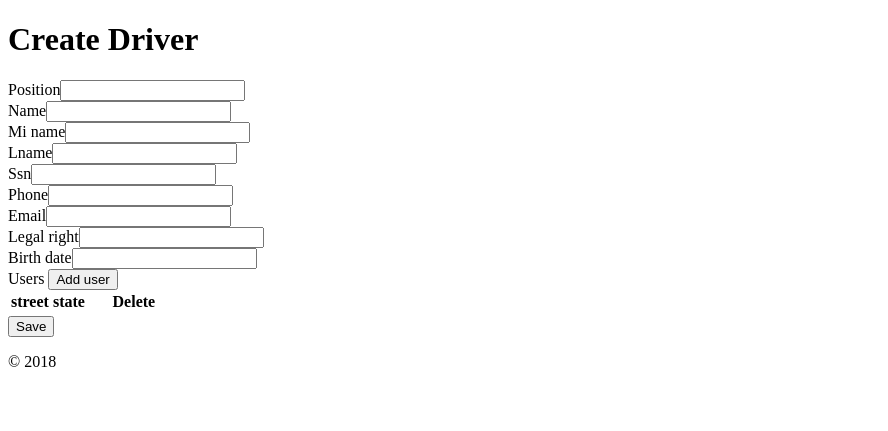
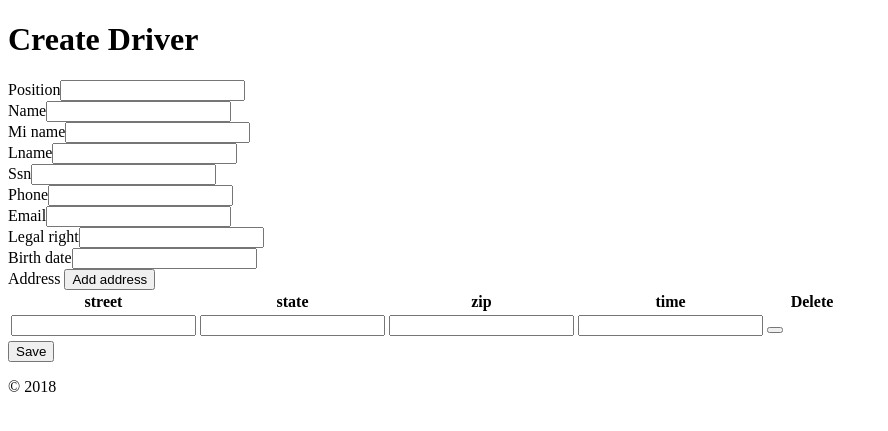
Before and after one commit to Mitrovic/beverly, a Yii app: template frontend/views/driver/create.php in a window 1280 px wide. Shown: the top 431 px of the page, without its empty margins (0-888 px from the left). Run offline with PHP 8.4 and a stand-in for Yii, Linux system fonts and the light colour scheme; the template is opened without the code that fills it, so the values that code supplies are empty; form fields are guessed from the names that the template uses; some libraries are stand-ins or nearby versions.

Commit message:
driver create, dynamic form

```diff
--- a/frontend/views/driver/_form.php
+++ b/frontend/views/driver/_form.php
@@ -96,9 +96,9 @@ $this->registerJs($js);
 
                     <div class="panel-heading">
 
-                        <i class="fa fa-user"></i> Users
+                        <i class="fa fa-user"></i> Address
 
-                        <button type="button" class="pull-right add-item btn btn-success btn-xs"><i class="fa fa-plus"></i> Add user</button>
+                        <button type="button" class="pull-right add-item btn btn-success btn-xs"><i class="fa fa-plus"></i> Add address</button>
 
                         <div class="clearfix"></div>
                     </div>
@@ -107,6 +107,8 @@ $this->registerJs($js);
                         <tr>
                             <th >street</th>
                             <th >state</th>
+                            <th >zip</th>
+                            <th >time</th>
                             <th style="width: 90px; text-align: center">Delete</th>
                         </tr>
                         </thead>
@@ -118,6 +120,12 @@ $this->registerJs($js);
                                 </td>
                                 <td>
                                     <?= $form->field($single_address, "[{$index}]state")->label(false)->textInput(['maxlength' => true]) ?>
+                                </td>
+                                <td>
+                                    <?= $form->field($single_address, "[{$index}]zip")->label(false)->textInput(['maxlength' => true]) ?>
+                                </td>
+                                <td>
+                                    <?= $form->field($single_address, "[{$index}]time")->label(false)->textInput(['maxlength' => true]) ?>
                                 </td>
 
                                 <td class="text-center vcenter">
--- a/frontend/views/driver/create.php
+++ b/frontend/views/driver/create.php
@@ -16,7 +16,7 @@ $this->params['breadcrumbs'][] = $this->title;
 
     <?= $this->render('_form', [
         'model' => $model,
-        'address' => $address,
+        'address' => (empty($address)) ? [new Address] : $address
     ]) ?>
 
 </div>
```
Also changed, not shown: frontend/controllers/DriverController.php (+8 -7 lines), frontend/models/Model.php (added, +43 -0 lines).
